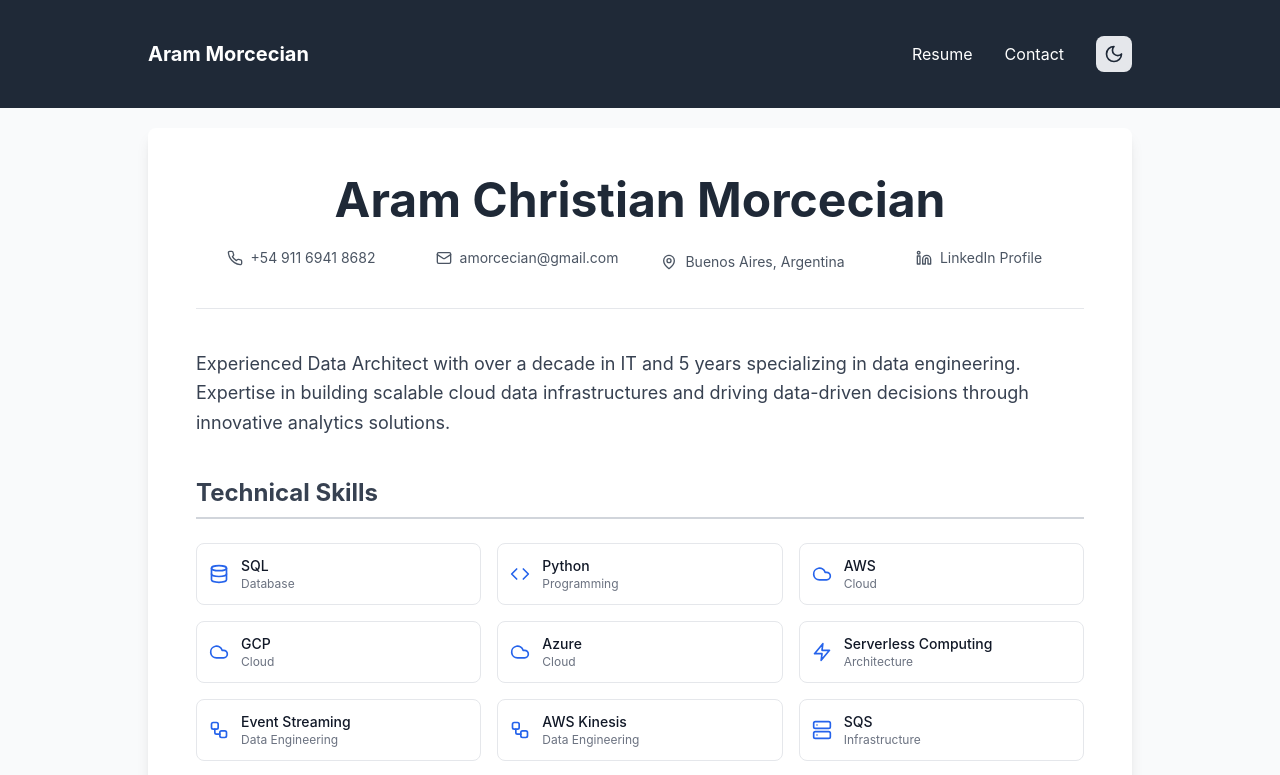
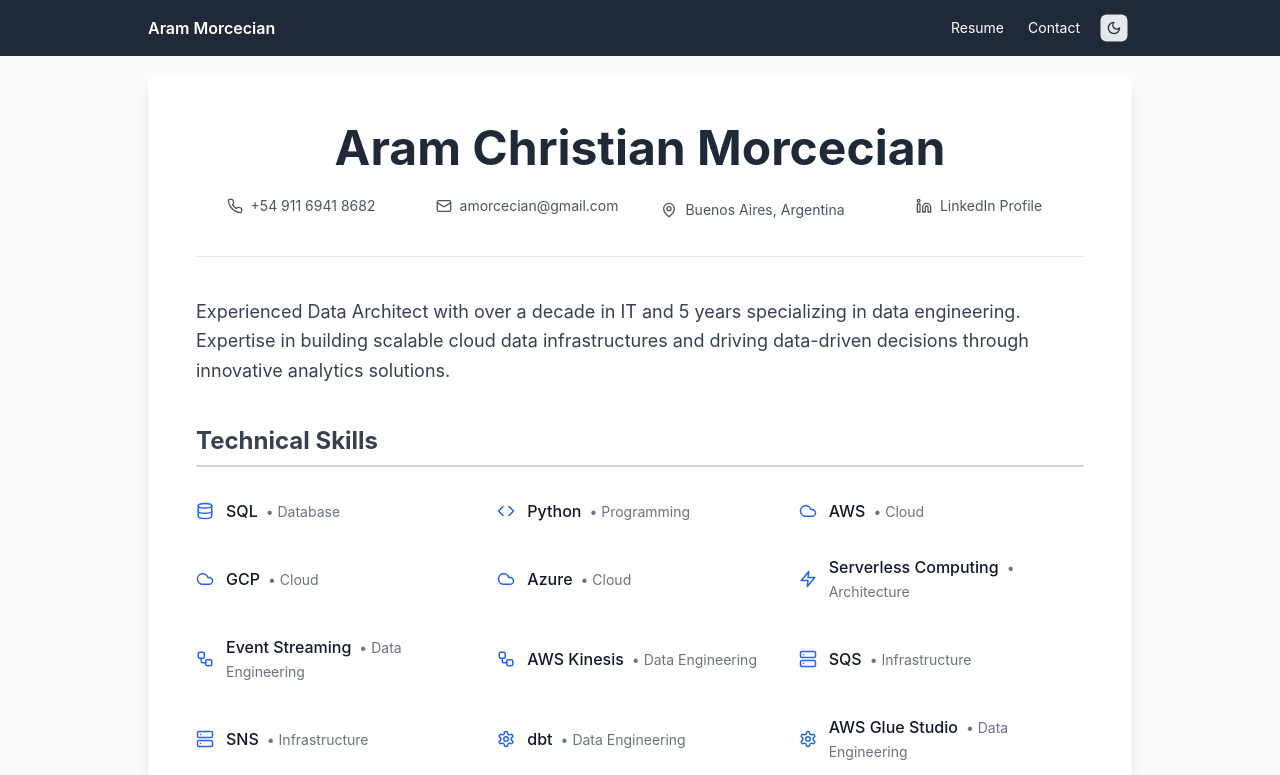
Before and after one commit to amorcecian/website, a Next.js app: page / in a window 1280 px wide. Shown: the top 775 px of the page. Built offline with nearby package versions, Linux system fonts and the light colour scheme.

Commit message:
Header resize

```diff
--- a/components/Layout.js
+++ b/components/Layout.js
@@ -11,19 +11,21 @@ const Layout = ({ children, title = 'Aram Morcecian - Portfolio' }) => {
         <meta name="viewport" content="initial-scale=1.0, width=device-width" />
         <link rel="icon" href="./favicon.ico" />
       </Head>
-      <header className="bg-gray-800 dark:bg-gray-900 text-white p-4 sticky top-0 z-50">
-        <nav className="container mx-auto flex justify-between items-center">
-          <Link href="/" className="text-xl font-bold hover:text-gray-300">
+      <header className="bg-gray-800 dark:bg-gray-900 text-white px-4 py-1 sticky top-0 z-50">
+        <nav className="container mx-auto flex justify-between items-center h-12">
+          <Link href="/" className="text-base font-semibold hover:text-gray-300 leading-none">
             Aram Morcecian
           </Link>
-          <div className="flex items-center gap-4">
-            <Link href="/" className="mr-4 hover:text-gray-300">
+          <div className="flex items-center gap-1 md:gap-2">
+            <Link href="/" className="text-sm px-1 md:px-2 hover:text-gray-300 leading-none">
               Resume
             </Link>
-            <Link href="/contact" className="mr-4 hover:text-gray-300">
+            <Link href="/contact" className="text-sm px-1 md:px-2 hover:text-gray-300 leading-none">
               Contact
             </Link>
-            <DarkModeToggle />
+            <div className="scale-75">
+              <DarkModeToggle />
+            </div>
           </div>
         </nav>
       </header>
--- a/next.config.mjs
+++ b/next.config.mjs
@@ -1,8 +1,9 @@
 /** @type {import('next').NextConfig} */
 const nextConfig = {
   output: 'export',
-  basePath: '/website',
-  assetPrefix: '/website',
+  // Only apply basePath and assetPrefix in production (for GitHub Pages)
+  basePath: process.env.NODE_ENV === 'production' ? '/website' : '',
+  assetPrefix: process.env.NODE_ENV === 'production' ? '/website' : '',
   trailingSlash: true,
   images: {
     unoptimized: true
--- a/pages/index.js
+++ b/pages/index.js
@@ -170,13 +170,13 @@ const ContactItem = ({ icon: Icon, text, href }) => (
 );
 
 const SkillItem = ({ skill }) => (
-  <div className="flex items-center gap-3 p-3 border border-gray-200 dark:border-gray-600 rounded-lg hover:border-blue-300 dark:hover:border-blue-500 transition-colors duration-300">
+  <div className="flex items-center gap-3 py-2">
     <div className="flex-shrink-0">
-      <skill.icon size={20} className="text-blue-600 dark:text-blue-400" />
+      <skill.icon size={18} className="text-blue-600 dark:text-blue-400" />
     </div>
     <div className="flex-grow">
-      <h3 className="text-sm font-medium text-gray-900 dark:text-gray-100">{skill.name}</h3>
-      <p className="text-xs text-gray-500 dark:text-gray-400">{skill.category}</p>
+      <span className="text-gray-900 dark:text-gray-100 font-medium">{skill.name}</span>
+      <span className="text-gray-500 dark:text-gray-400 text-sm ml-2">• {skill.category}</span>
     </div>
   </div>
 );
```
